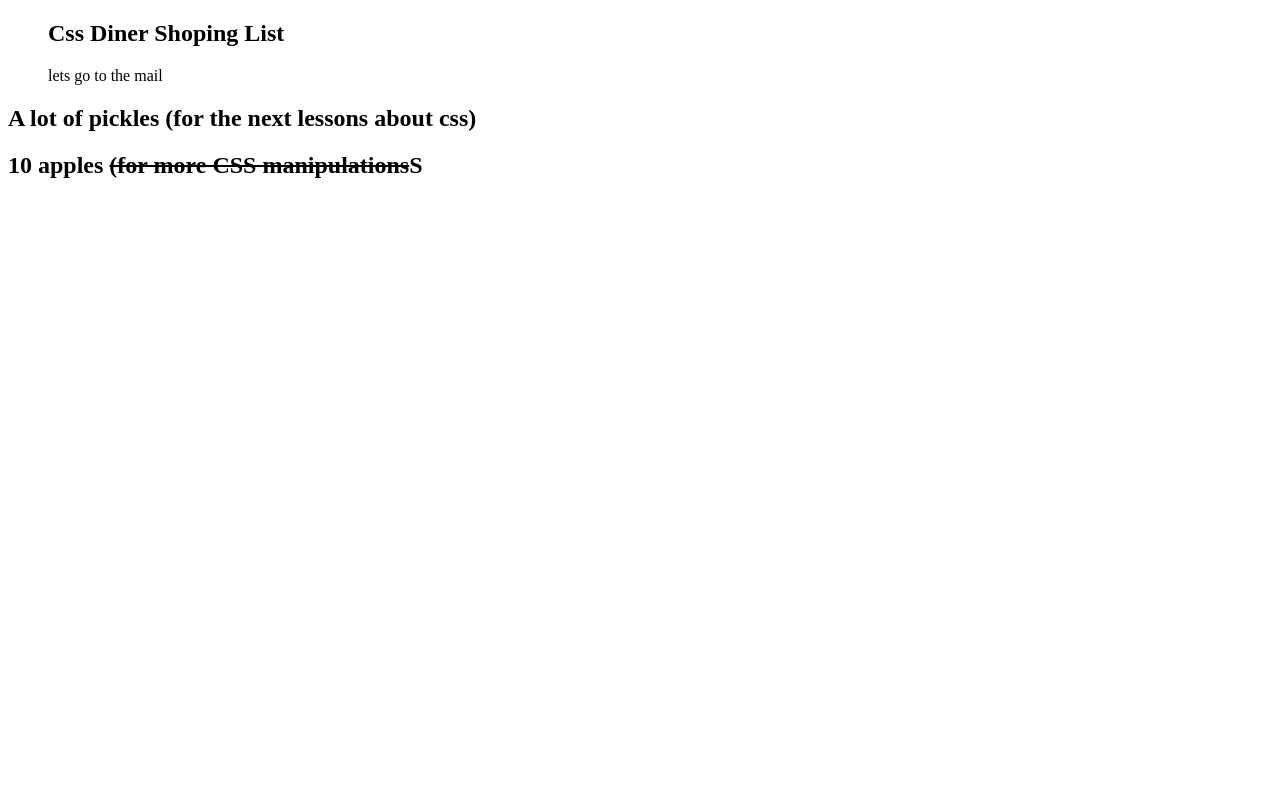
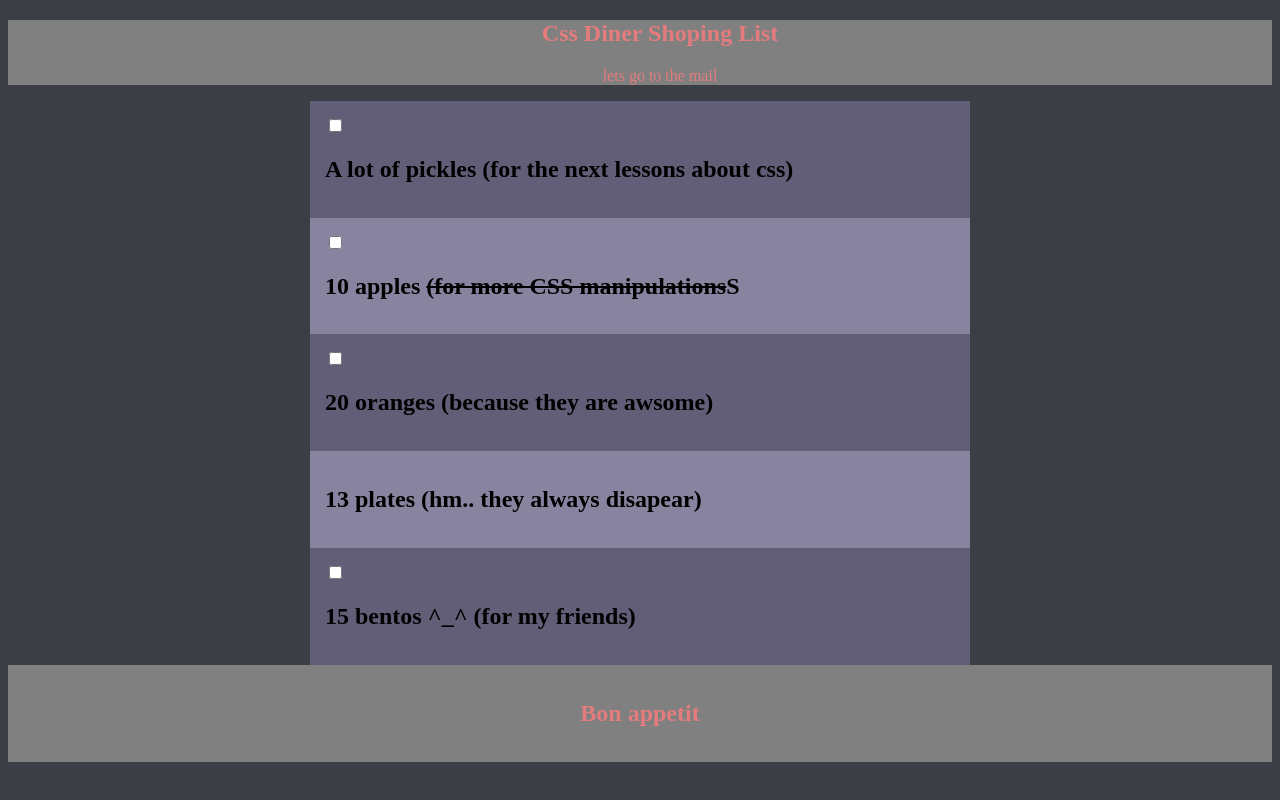
Before and after one commit to ibrahimbalde/dinner, a plain HTML site: page index.html in a window 1280 px wide. Drawn offline with Linux system fonts and the light colour scheme.

Commit message:
a lot of things

```diff
--- a/index.html
+++ b/index.html
@@ -1,28 +1,48 @@
 <!DOCTYPE html>
 <html lang="en">
+
 <head>
     <meta charset="UTF-8">
     <meta name="viewport" content="width=device-width, initial-scale=1.0">
     <title>Dinner Shopp</title>
+    <link rel="stylesheet" href="style.css">
 
 </head>
+
 <body>
-    <section>
+    <section class="site-name">
         <ul>
-        <h1>Css Diner Shoping List</h1>
-        <p>lets go to the mail</p>
+            <h1>Css Diner Shoping List</h1>
+            <p>lets go to the mail</p>
         </ul>
     </section>
 
-    <section>
-        <div><h2>A lot of pickles (for the next lessons about css)</h2></div>
+    <div class="container">
+        <section class="class">
+            <input type="checkbox" name="" id="">
+            <h2>A lot of pickles (for the next lessons about css)</h2>
+        </section>
+
+        <section class="class">
+            <input type="checkbox" name="" id="">
+            <h2>10 apples <s>(for more CSS manipulations</s>S</h2>
+        </section>
+        <section class="class">
+            <input type="checkbox" name="" id="">
+            <h2>20 oranges (because they are awsome)</h2>
+        </section>
+        <section class="class">
+            <h2>13 plates (hm.. they always disapear)</h2>
+        </section>
+        <section class="class">
+            <input type="checkbox" name="" id="">
+            <h2>15 bentos ^_^ (for my friends)</h2>
+        </section>
+    </div>
+    <section class="footer">
+        <h2>Bon appetit</h2>
     </section>
 
-    <section>
-        <h2>10 apples <s>(for more CSS manipulations</s>S</h2>
-    </section>
+</body>
 
-
-
-</body>
 </html>
--- /dev/null
+++ b/style.css
@@ -0,0 +1,34 @@
+.site-name {
+    text-align: center;
+    color: #E47C7E;
+    background-color: gray
+
+}
+.class {
+    padding: 15px;
+    background-color:#88839E ;
+
+}
+.footer{
+    text-align: center;
+    color: #E47C7E;
+    padding: 15px;
+    background-color: gray;
+}
+
+.container {
+    width: 660px;
+    margin: 0 auto;
+}
+body{
+    background-color:#3B3F45  ;
+}
+.class:nth-child(2n-1){
+    background-color: #625E77
+}
+.class:hover {
+    border:  2px solid white;
+}
+input:checked + h2 {
+    background-color: blue;
+}
```
Also changed, not shown: css-dinner-psd.png (added).
